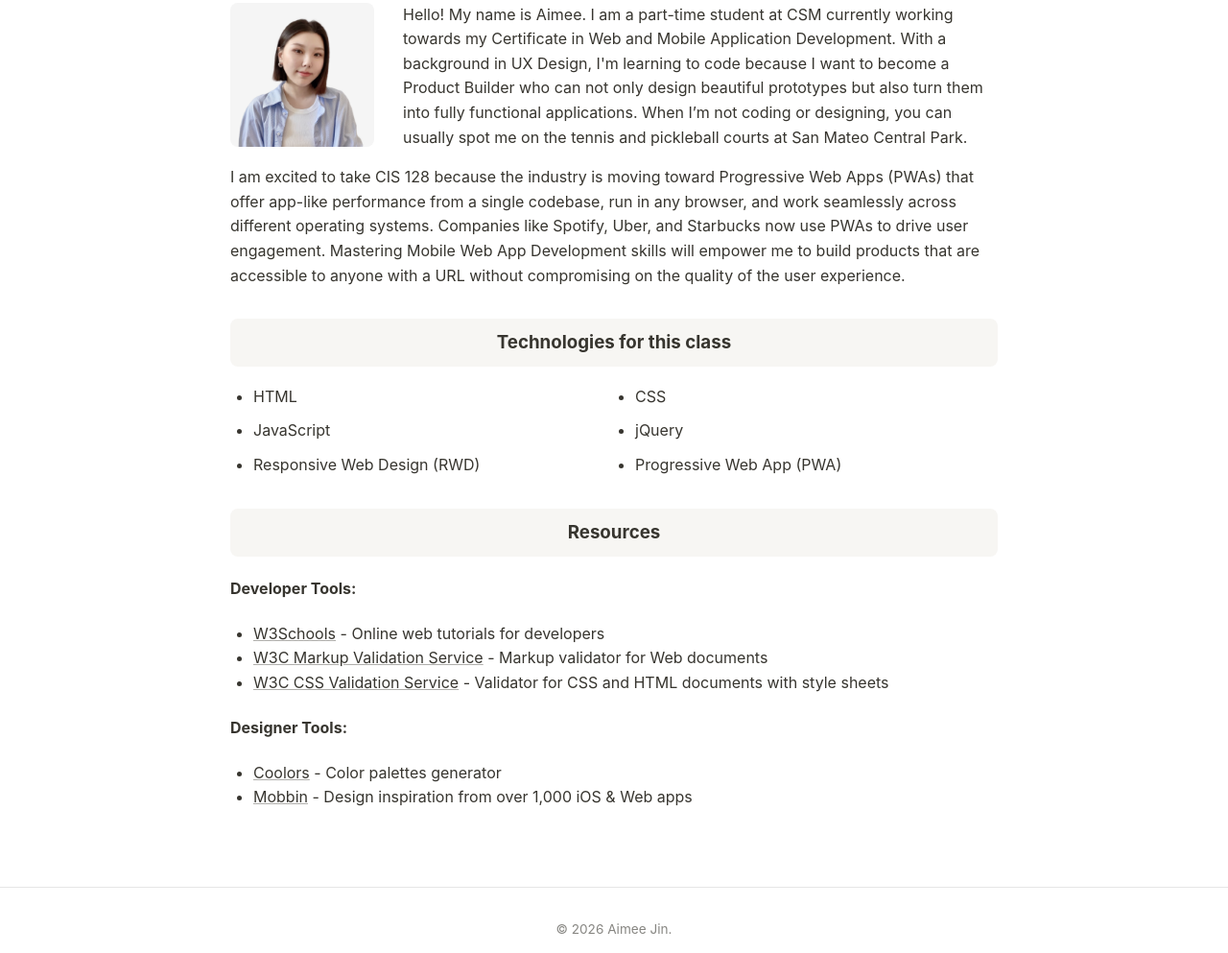
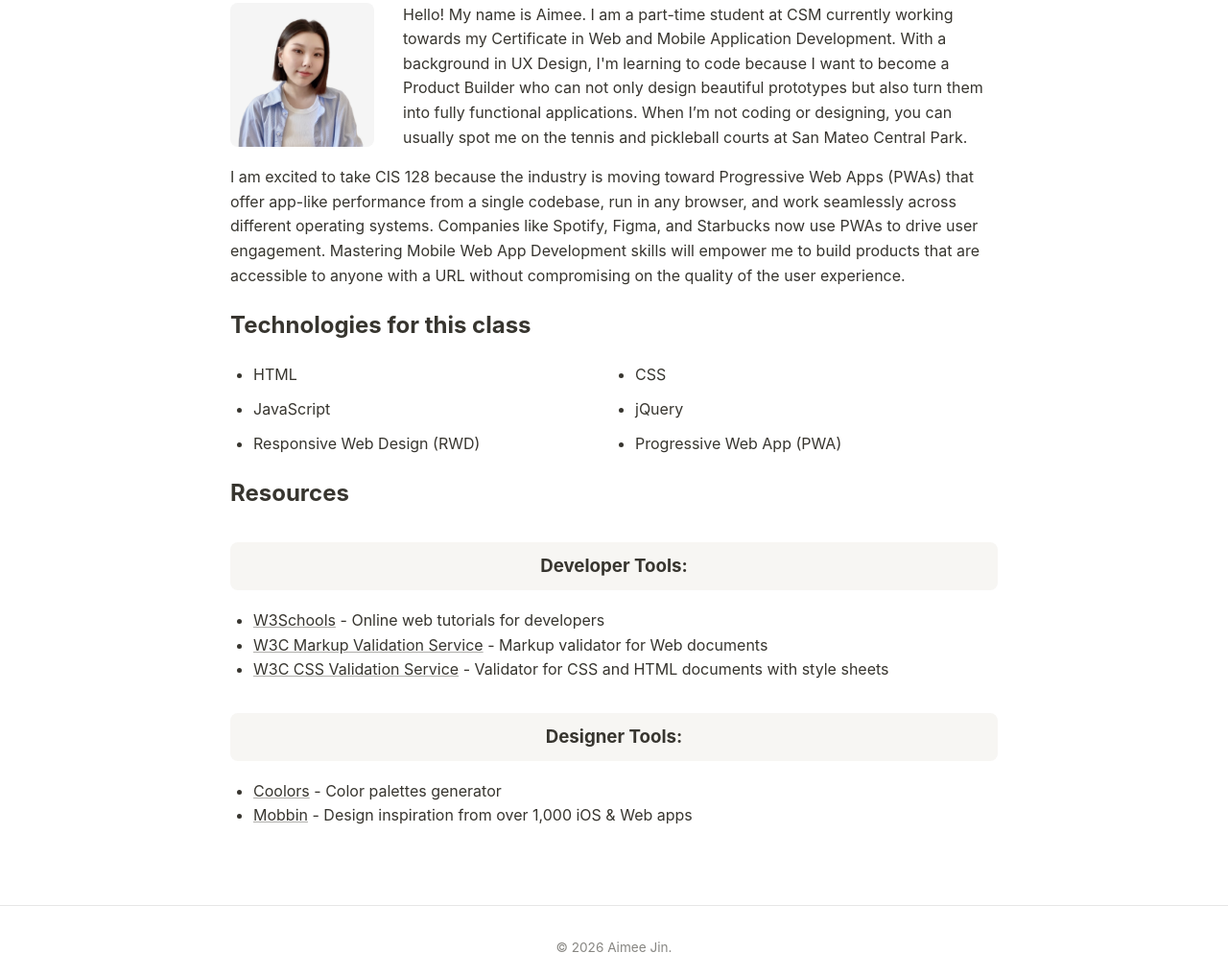
Before and after one commit to EemiaDev/CIS128-Mobile-Web-App-Development, a plain HTML site: page index.html in a window 1280 px wide. Shown: the part 373-1366 px from the top of the page at 96% size. Drawn offline with Linux system fonts and the light colour scheme.

Commit message:
Update index.html

```diff
--- a/index.html
+++ b/index.html
@@ -33,13 +33,13 @@
         <section>
             <p>
             I am excited to take CIS 128 because the industry is moving toward Progressive Web Apps (PWAs) that offer app-like performance from a single codebase,
-            run in any browser, and work seamlessly across different operating systems. Companies like Spotify, Uber, and Starbucks now use PWAs to drive user engagement.
+            run in any browser, and work seamlessly across different operating systems. Companies like Spotify, Figma, and Starbucks now use PWAs to drive user engagement.
             Mastering Mobile Web App Development skills will empower me to build products that are accessible to anyone with a URL without compromising on the quality of the user experience.
             </p>
         </section>
 
         <section>
-            <h3>Technologies for this class</h3>
+            <h2>Technologies for this class</h2>
             <ul class="tech-list">
                 <li>HTML</li>
                 <li>CSS</li>
@@ -51,14 +51,14 @@
         </section>
 
         <section>
-            <h3>Resources</h3>
-            <h4>Developer Tools:</h4>
+            <h2>Resources</h2>
+            <h3>Developer Tools:</h3>
             <ul>
                 <li><a href="https://www.w3schools.com/" target="_blank">W3Schools</a> - Online web tutorials for developers</li>
                 <li><a href="https://validator.w3.org/" target="_blank">W3C Markup Validation Service</a> - Markup validator for Web documents</li>
                 <li><a href="https://jigsaw.w3.org/css-validator/" target="_blank">W3C CSS Validation Service</a> - Validator for CSS and HTML documents with style sheets</li>
             </ul>
-            <h4>Designer Tools:</h4>
+            <h3>Designer Tools:</h3>
             <ul>
                 <li><a href="https://coolors.co/" target="_blank">Coolors</a> - Color palettes generator</li>
                 <li><a href="https://mobbin.com/" target="_blank">Mobbin</a> - Design inspiration from over 1,000 iOS & Web apps</li>
@@ -70,5 +70,4 @@
         <p>&copy; 2026 Aimee Jin.</p>
     </footer>
 </body>
-
 </html>
```
